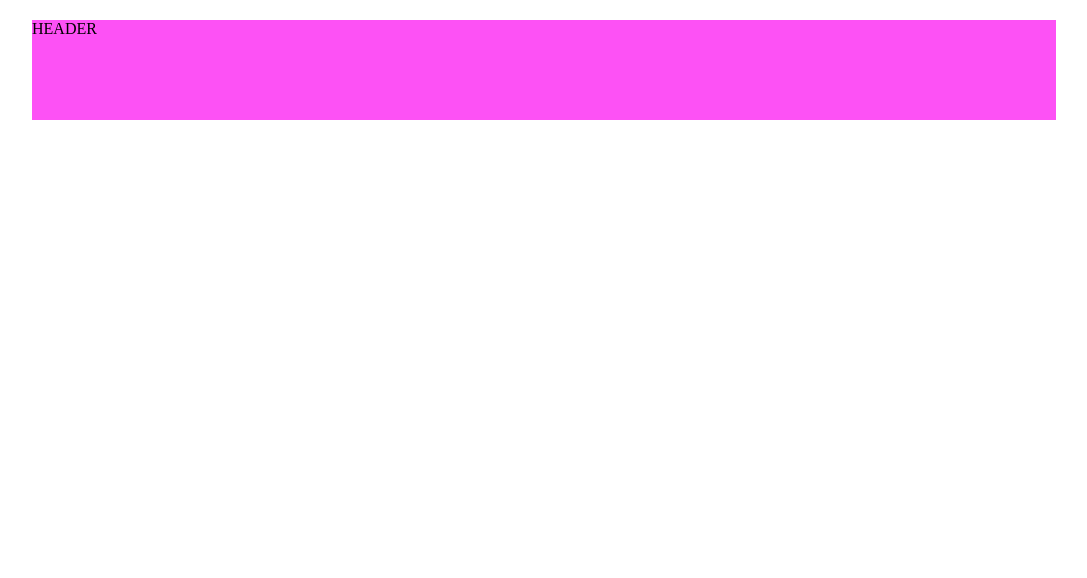
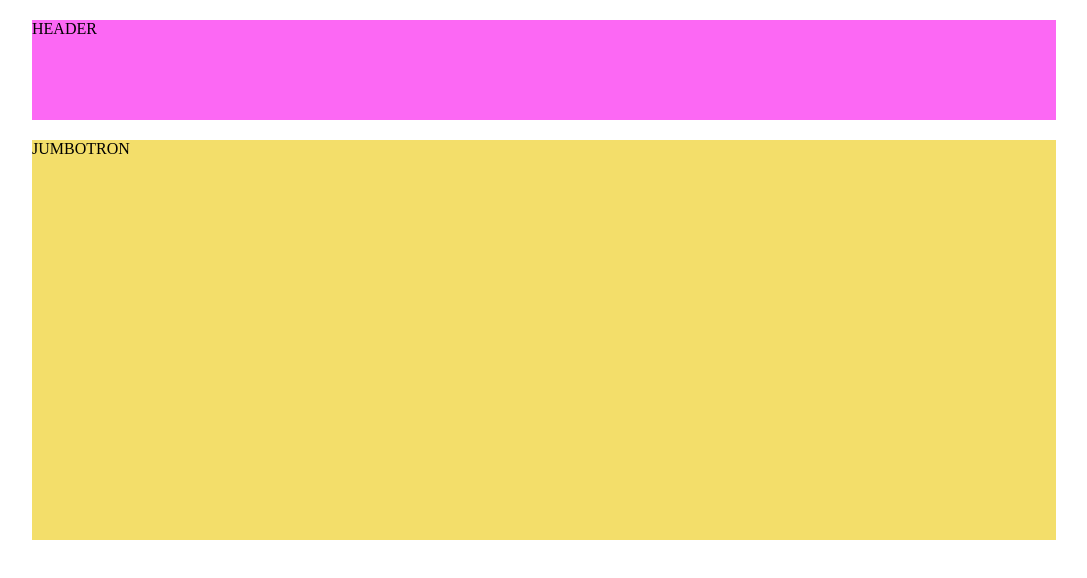
Before and after one commit to AnnaStark0/htmlcss-struttura-wp, a plain HTML site: page index.html in a window 1280 px wide. Shown: the whole page, without its empty margins (96-1183 px from the left). Drawn offline with Linux system fonts and the light colour scheme.

Commit message:
jumbotron

```diff
--- a/css/style.css
+++ b/css/style.css
@@ -10,9 +10,17 @@
 }
 
 /***HEADER***/
-
 header {
 height: 100px;
 margin-top: 20px;
-background-color: rgb(253, 81, 245);
+background-color: rgb(252, 104, 244);
 }
+
+
+/***JUMBOTRON***/
+.jumbotron {
+    height: 400px;
+    margin-top: 20px;
+    margin-bottom: 20px;
+    background-color: rgb(243, 222, 106);
+}
--- a/index.html
+++ b/index.html
@@ -17,8 +17,8 @@
     <!--End Header-->
 
     <!--Jumbotron-->
-    <div>
-
+    <div class="jumbotron">
+        JUMBOTRON
     </div>
     <!--End Jumbotron-->
 
```
